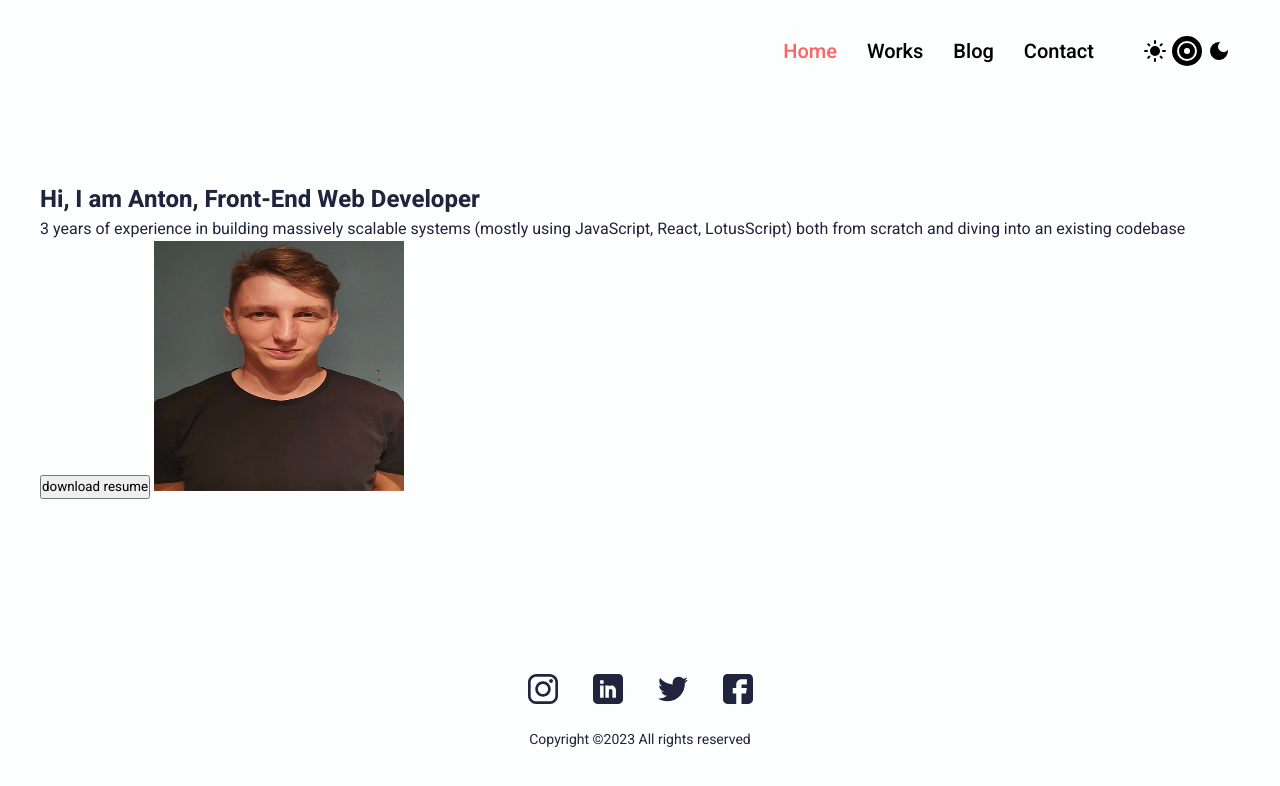
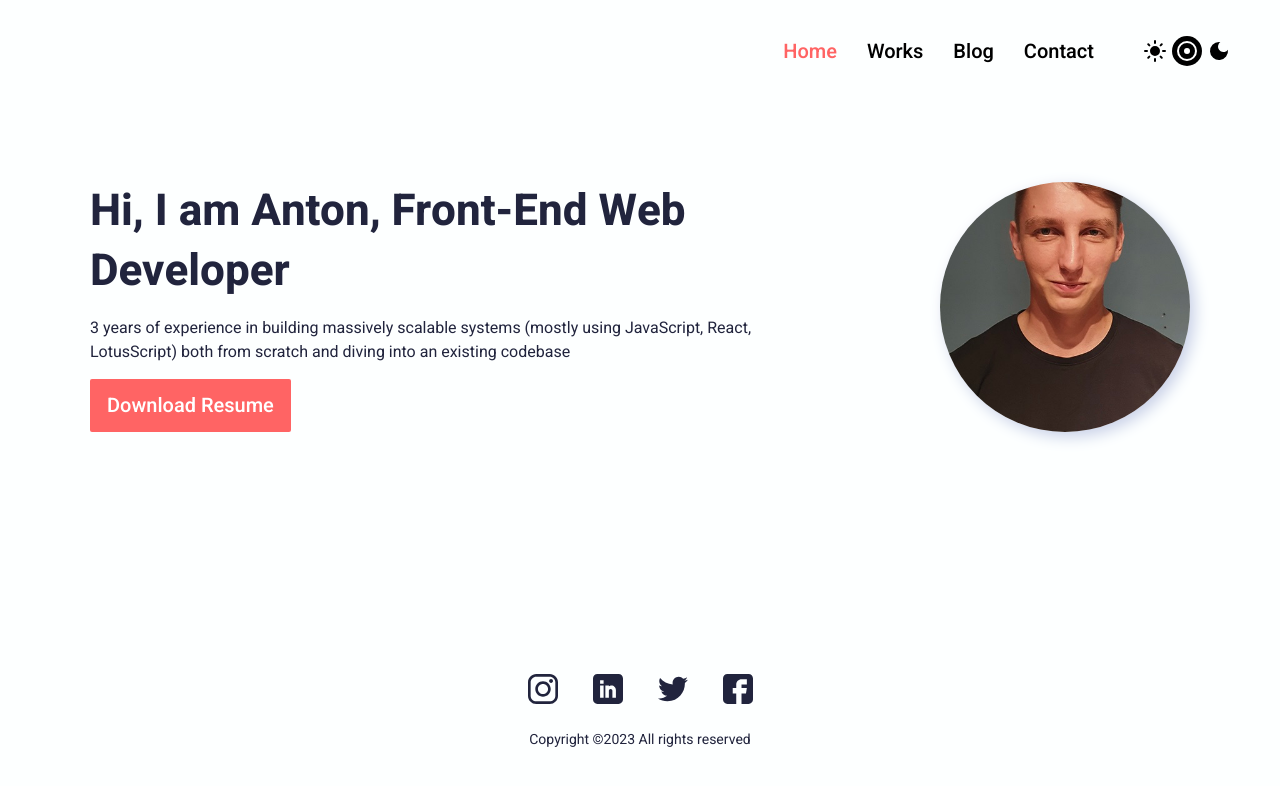
Before and after one commit to AntonOshurek/oshurek-dev, a website: page src/index.html in a window 1280 px wide. Drawn offline with nearby package versions, Linux system fonts and the light colour scheme; files that its build step writes are made by us from their sources.

Commit message:
colors refacoring

```diff
--- a/src/dark.scss
+++ b/src/dark.scss
@@ -4,21 +4,22 @@
 	--second-bg: #0b0f15;
 
 	--primary-text: #efefef;
+	--white-text: #ffffff;
+	--dark-text: #000000;
 	// --secondary-text: #8695a4;
-	// --white-text: #ffffff;
 	// --link-text: #00a8cc;
 	// --overlay: #122840;
 
 	--primary: #03dac6;
 	--secondary: #6200ee;
-	--current-item-color: #ff6464;
+	--attention: #ff6464;
+
+	--important-item-color: var(--attention);
+	--hover-item-color: var(--primary);
+	--current-item-color: var(--attention);
 
 	/* test colors */
-	--navigation-link-color: #ffffff;
-	--navigation-link-hover-color: var(--primary);
-	--navigation-link-active-color: var(--current-item-color);
-
-	--footer-sosial-icon-hover: var(--primary);
+	--navigation-link-color: var(--white-text);
 
 	--shadow: 0.3rem 0.3rem 0.8rem rgb(0 0 0 / 51%), -0.3rem -0.3rem 0.8rem rgb(255 255 255 / 5%);
 	--inner-shadow: inset 0.2rem 0.2rem 0.5rem rgb(0 0 0 / 51%),
--- a/src/index.html
+++ b/src/index.html
@@ -85,15 +85,21 @@
 		</header>
 
 		<main class="main">
-			<div class="main__wrap container">
+			<div class="main__wrap content-container">
 				<section class="banner">
-					<h2>Hi, I am Anton, Front-End Web Developer</h2>
-					<p>
+					<h2 class="banner__title">Hi, I am Anton, Front-End Web Developer</h2>
+					<p class="banner__info">
 						3 years of experience in building massively scalable systems (mostly using JavaScript,
 						React, LotusScript) both from scratch and diving into an existing codebase
 					</p>
-					<button>download resume</button>
-					<img src="./images/banner-avatar.jpg" alt="" width="250" height="250" />
+					<button class="banner__download-resume">download resume</button>
+					<img
+						class="banner__avatar"
+						src="./images/banner-avatar.jpg"
+						alt=""
+						width="250"
+						height="250"
+					/>
 				</section>
 			</div>
 		</main>
--- a/src/light.scss
+++ b/src/light.scss
@@ -4,21 +4,22 @@
 	--second-bg: #ffffff;
 
 	--primary-text: #21243d;
+	--white-text: #ffffff;
+	--dark-text: #000000;
 	// --secondary-text: #8695a4;
-	// --white-text: #ffffff;
 	// --link-text: #00a8cc;
 	// --overlay: #142850;
 
 	--primary: #03dac6;
 	--secondary: #6200ee;
-	--current-item-color: #ff6464;
+	--attention: #ff6464;
+
+	--important-item-color: var(--attention);
+	--hover-item-color: var(--secondary);
+	--current-item-color: var(--attention);
 
 	/* test colors */
-	--navigation-link-color: #000000;
-	--navigation-link-hover-color: var(--secondary);
-	--navigation-link-active-color: var(--current-item-color);
-
-	--footer-sosial-icon-hover: var(--secondary);
+	--navigation-link-color: var(--dark-text);
 
 	/* shadows */
 	--shadow: 0.3rem 0.3rem 0.9rem #c8d0e7, -0.2rem -0.2rem 0.8rem #ffffff;
--- a/src/styles/blocks/banner/banner.scss
+++ b/src/styles/blocks/banner/banner.scss
@@ -1,2 +1,53 @@
 .banner {
+	display: grid;
+	grid-template-columns: 1fr max-content;
+	grid-template-rows: repeat(3, min-content);
+	grid-template-areas:
+		'title avatar'
+		'info avatar'
+		'button avatar';
+	grid-column-gap: 100px;
 }
+
+.banner__title {
+	font-family: var(--basic-font);
+	grid-area: title;
+	font-size: 44px;
+	font-weight: 700;
+	line-height: 60px;
+	color: var(--primary-text);
+}
+.banner__info {
+	font-family: var(--basic-font);
+	grid-area: info;
+	color: var(--primary-text);
+	font-size: 16px;
+	font-weight: 400;
+}
+.banner__download-resume {
+	font-family: var(--basic-font);
+	grid-area: button;
+	color: var(--white-text);
+	padding: 5px 17px;
+	width: max-content;
+	text-transform: capitalize;
+	background-color: var(--important-item-color);
+	border: none;
+	border-radius: 2px;
+	cursor: pointer;
+
+	font-size: 20px;
+	font-weight: 500;
+
+	&:hover {
+		background-color: var(--hover-item-color);
+	}
+}
+.banner__avatar {
+	grid-area: avatar;
+	width: 250px;
+	height: 250px;
+	object-fit: cover;
+	border-radius: 50%;
+	box-shadow: var(--shadow);
+}
--- a/src/styles/blocks/nav/nav-list.scss
+++ b/src/styles/blocks/nav/nav-list.scss
@@ -22,7 +22,7 @@
 	cursor: pointer;
 
 	&:hover {
-		color: var(--navigation-link-hover-color);
+		color: var(--hover-item-color);
 	}
 
 	&--active {
--- a/src/styles/global-blocks/footer.scss
+++ b/src/styles/global-blocks/footer.scss
@@ -44,6 +44,6 @@
 	}
 
 	&:hover path {
-		fill: var(--footer-sosial-icon-hover);
+		fill: var(--hover-item-color);
 	}
 }
--- a/src/styles/global/global-styles.scss
+++ b/src/styles/global/global-styles.scss
@@ -12,6 +12,11 @@
 	max-width: $desctope-width;
 }
 
+.content-container {
+	margin: 0 auto;
+	max-width: $content-desctope-width;
+}
+
 .visually-hidden {
 	position: absolute;
 	overflow: hidden;
--- a/src/styles/variables/variables.scss
+++ b/src/styles/variables/variables.scss
@@ -1,4 +1,5 @@
 $desctope-width: 1200px;
+$content-desctope-width: 1100px;
 $tablet-width: 900px;
 $smobile-width: 600px;
 
```
Also changed, not shown: app/index.html (+1 -1 lines), app/dark.css, app/light.css, app/styles/style.min.css, 1 other file.
